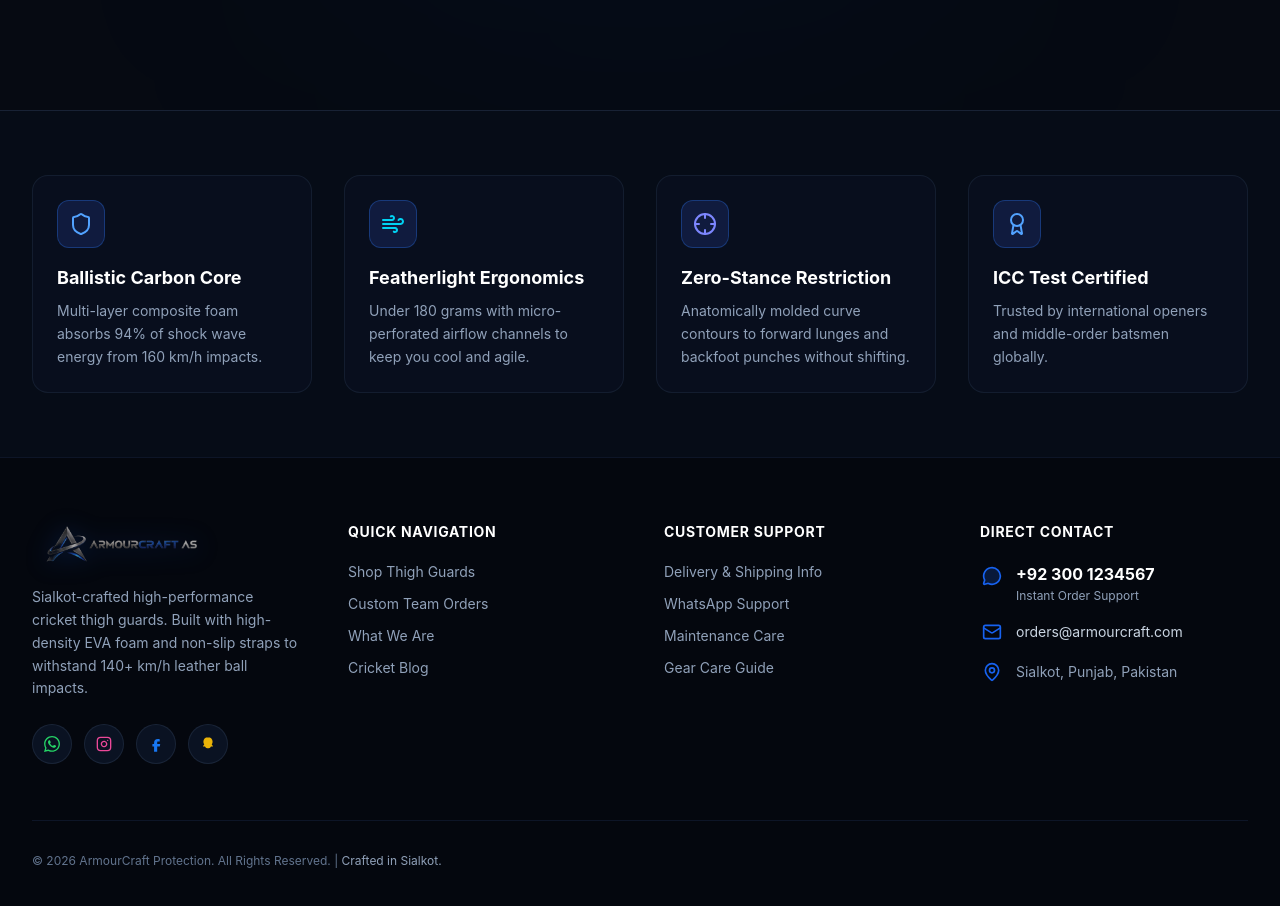
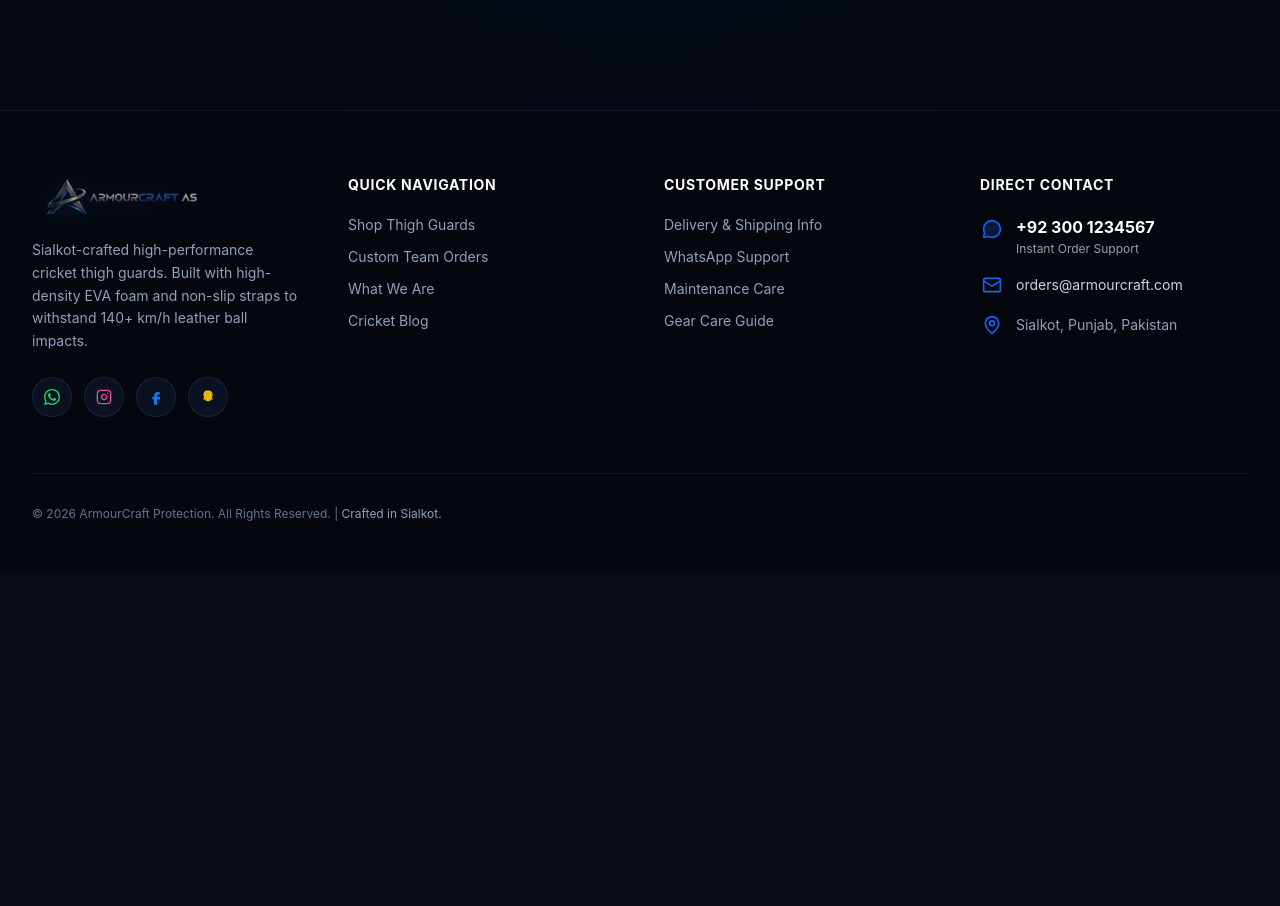
Before and after one commit to ArmourCraftAS/ArmourCraftAS, a React (Vite) app: page / in a window 1280 px wide. Shown: the part 5854-6760 px from the top of the page. After the commit the page ends 6424 px from the top, so only its background shows below. Built offline with nearby package versions, Linux system fonts and the light colour scheme.

Commit message:
Remove 4-card feature specs section from homepage layout

```diff
--- a/src/App.jsx
+++ b/src/App.jsx
@@ -9,33 +9,9 @@
 import Testimonials from './components/Testimonials'
 import FAQ from './components/FAQ'
 import Footer from './components/Footer'
-import { Shield, Wind, Crosshair, Award } from 'lucide-react'
 
 export default function App() {
   const [cartCount, setCartCount] = useState(2)
-
-  const specs = [
-    {
-      icon: <Shield className="w-6 h-6 text-blue-400" />,
-      title: 'Ballistic Carbon Core',
-      desc: 'Multi-layer composite foam absorbs 94% of shock wave energy from 160 km/h impacts.'
-    },
-    {
-      icon: <Wind className="w-6 h-6 text-cyan-400" />,
-      title: 'Featherlight Ergonomics',
-      desc: 'Under 180 grams with micro-perforated airflow channels to keep you cool and agile.'
-    },
-    {
-      icon: <Crosshair className="w-6 h-6 text-indigo-400" />,
-      title: 'Zero-Stance Restriction',
-      desc: 'Anatomically molded curve contours to forward lunges and backfoot punches without shifting.'
-    },
-    {
-      icon: <Award className="w-6 h-6 text-blue-400" />,
-      title: 'ICC Test Certified',
-      desc: 'Trusted by international openers and middle-order batsmen globally.'
-    }
-  ]
 
   const handleAddToCart = () => {
     setCartCount((prev) => prev + 1)
@@ -71,26 +47,6 @@
 
         {/* Frequently Asked Questions (FAQ) Section */}
         <FAQ />
-
-        {/* Feature Specs Strip */}
-        <section id="about" className="relative z-10 border-t border-slate-800/80 bg-[#070d18]/80 py-16 px-4 sm:px-6 lg:px-8">
-          <div className="max-w-7xl mx-auto">
-            <div className="grid grid-cols-1 md:grid-cols-2 lg:grid-cols-4 gap-8">
-              {specs.map((spec, i) => (
-                <div
-                  key={i}
-                  className="p-6 rounded-2xl bg-[#0b1222]/60 border border-slate-800/60 hover:border-blue-500/40 transition-all duration-300 hover:translate-y-[-2px] group"
-                >
-                  <div className="w-12 h-12 rounded-xl bg-blue-950/60 border border-blue-500/30 flex items-center justify-center mb-4 group-hover:scale-105 transition-transform">
-                    {spec.icon}
-                  </div>
-                  <h3 className="text-lg font-bold text-white mb-2">{spec.title}</h3>
-                  <p className="text-slate-400 text-sm leading-relaxed">{spec.desc}</p>
-                </div>
-              ))}
-            </div>
-          </div>
-        </section>
       </main>
 
       {/* 3. Global Persistent Footer */}
```
